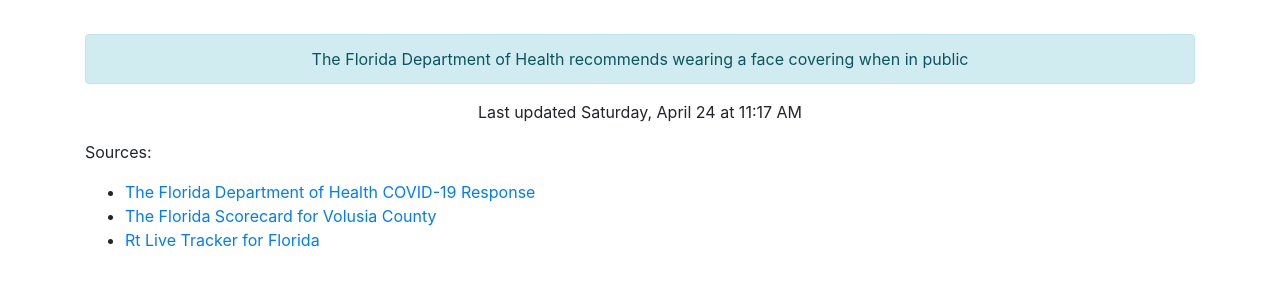
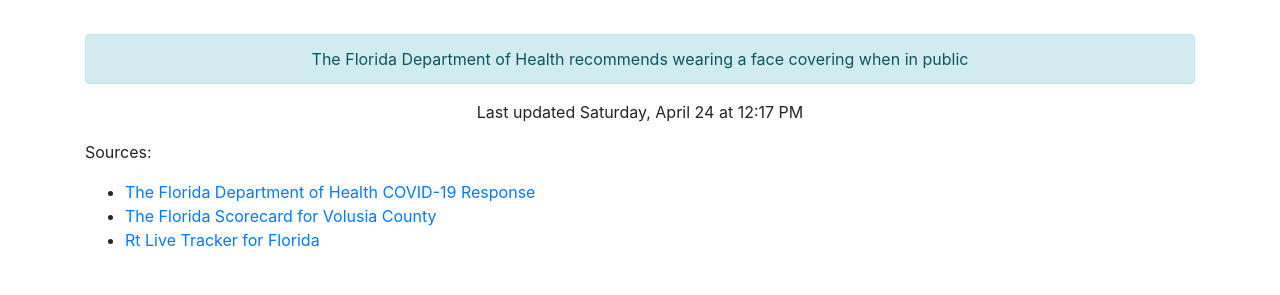
Before and after one commit to thinkjson/timeforchurch, a Jekyll site: the page built from index.md, in a window 1280 px wide. Shown: the part 544-839 px from the top of the page. Built offline with Jekyll 4.4.1, drawn with Linux system fonts in a browser that asks for light colours; our own code applies the rules of GitHub Pages for plain Markdown files.

Commit message:
Updating data

```diff
--- a/_includes/data.html
+++ b/_includes/data.html
@@ -10,4 +10,4 @@
     <div class="outcome text-success">YES</div>
     <div class="alert alert-info" role="alert">The Florida Department of Health recommends wearing a face covering when in public</div>
 
-    <p>Last updated Saturday, April 24 at 11:17 AM</p>
+    <p>Last updated Saturday, April 24 at 12:17 PM</p>
```
